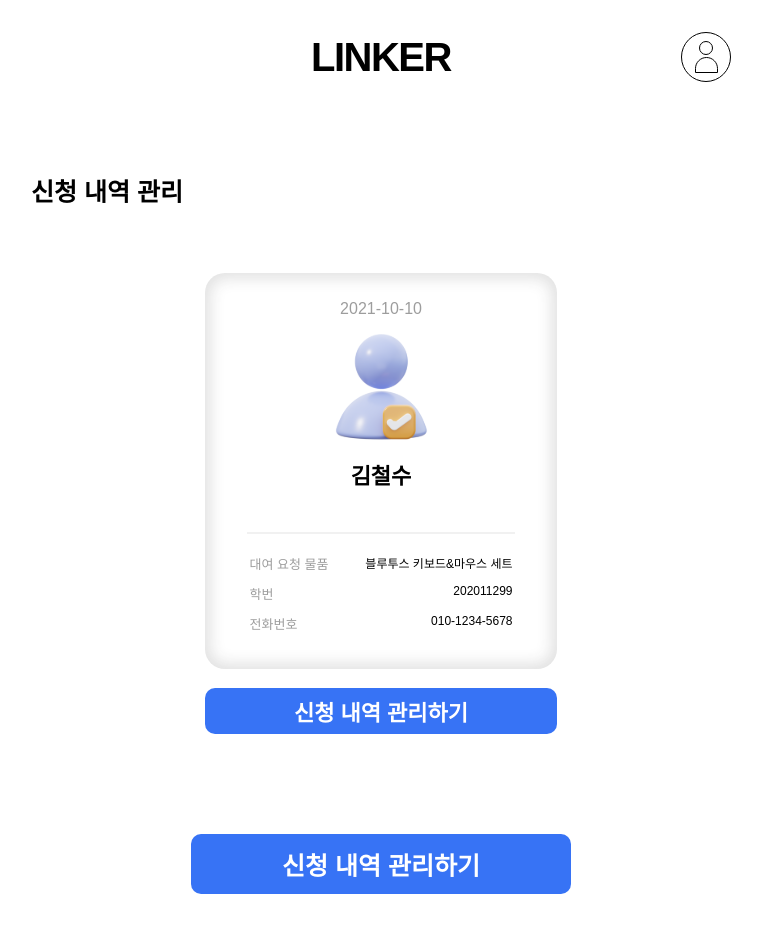
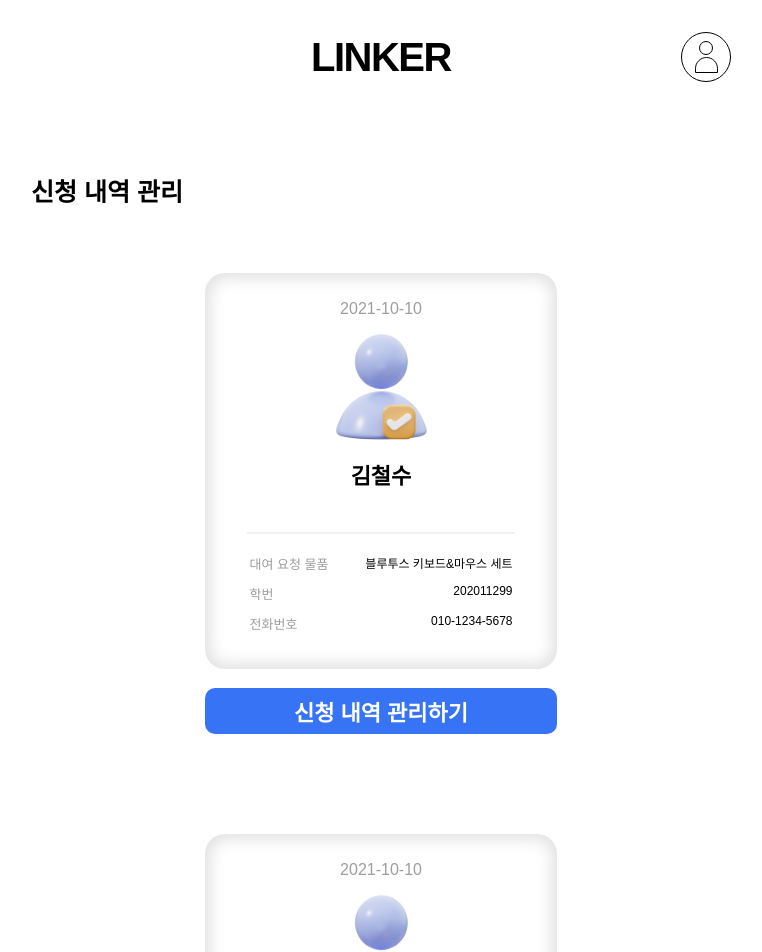
Before and after one commit to KU-CSE-LINK/Linker-Frontend, a React (Vite) app: page /admin/rentals in a window 1280 px wide. Shown: the top 952 px of the page, without its empty margins (27-789 px from the left). Built offline with nearby package versions, Linux system fonts and the light colour scheme.

Commit message:
delete admin rental

```diff
--- a/src/pages/admin/rental/AdminRentals.jsx
+++ b/src/pages/admin/rental/AdminRentals.jsx
@@ -33,7 +33,6 @@ const AdminRentals = () => {
         {rentals.map((rental) => (
           <>
             <RentalCard key={rental.studentId} rental={rental} />
-            <ActionButton onClick={() => navigate('/admin/rentals/equipments')}>신청 내역 관리하기</ActionButton>
           </>
         ))}
       </SubContainer>
```
